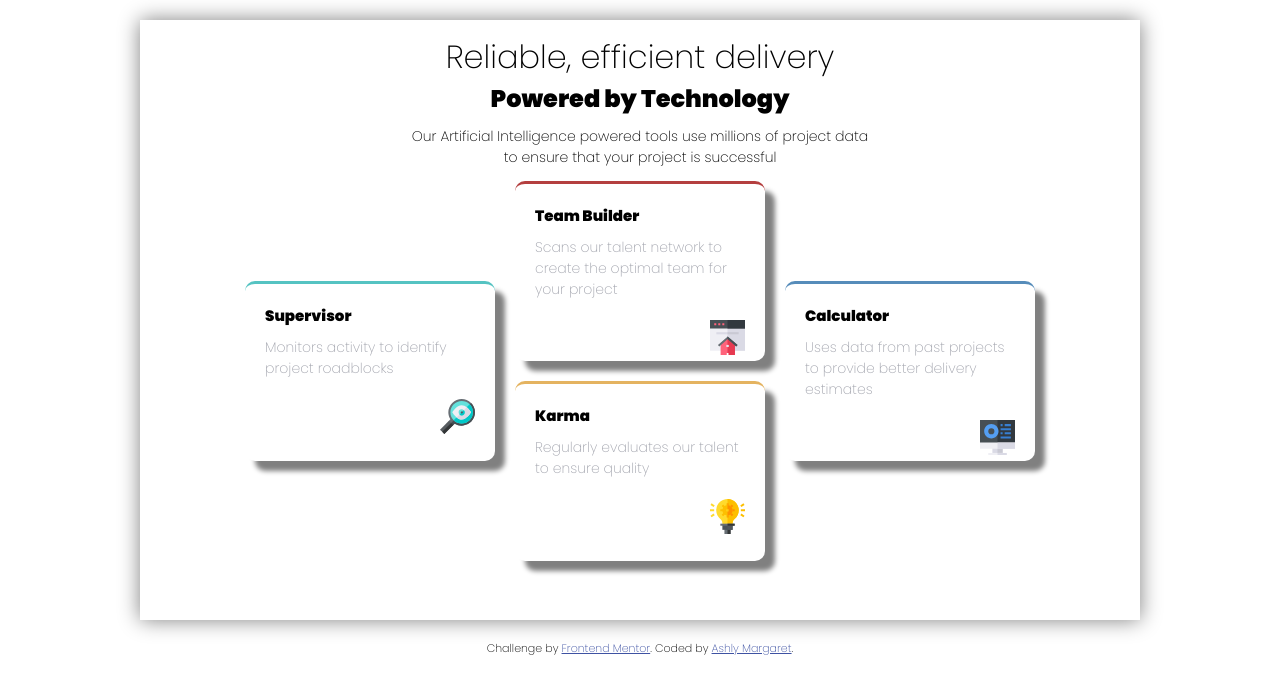
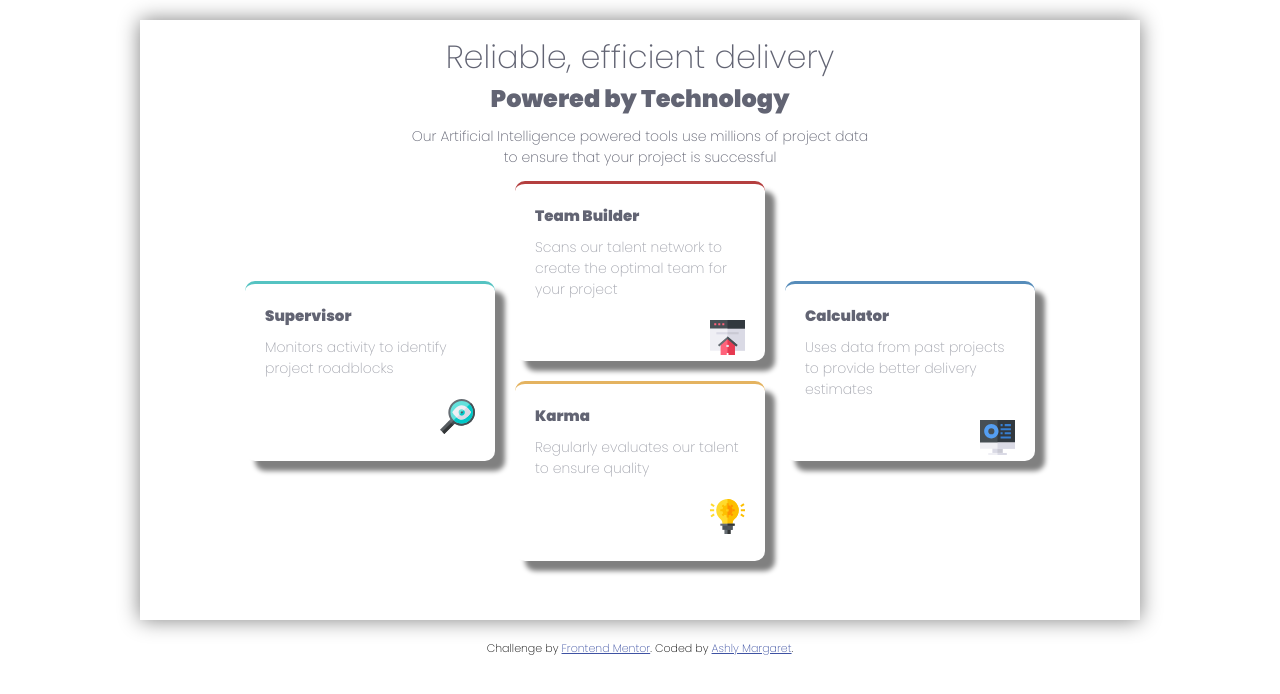
Before and after one commit to AshlyMargaret/Four-card-feature-section, a plain HTML site: page index.html in a window 1280 px wide. Drawn offline with Linux system fonts and the light colour scheme.

Commit message:
font color updated

```diff
--- a/style.css
+++ b/style.css
@@ -19,7 +19,7 @@ body{
     width: 100%;
     text-align: center;
     padding: 13px;
-    color: black;
+    color:#626473;
 }
  .card_text h2{
     margin-bottom: 10px;
@@ -106,6 +106,7 @@ img{
 .text_section h3{
     font-size: 15px;
     margin-bottom: 10px;
+    color:#626473;
 
 }
 h1{
```
